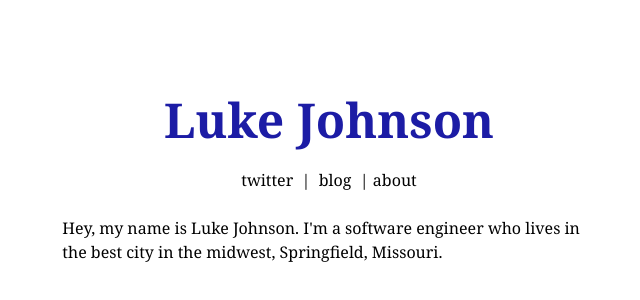
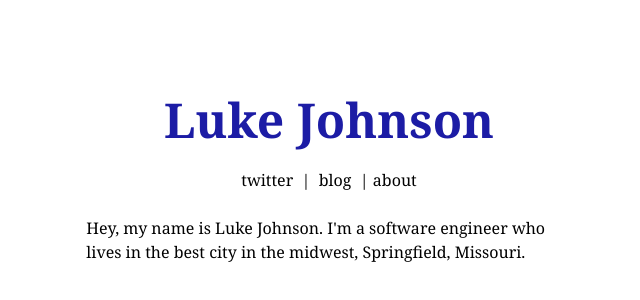
Before and after one commit to lukeedwardjo/lukejo, a React (Create React App) app: page /about in a window 1280 px wide. Shown: the top 300 px of the page, without its empty margins (311-951 px from the left). Built offline with nearby package versions, Linux system fonts and the light colour scheme.

Commit message:
fix layout

```diff
--- a/src/App.tsx
+++ b/src/App.tsx
@@ -5,7 +5,7 @@ function App() {
   return (
     <div className="flex items-center justify-center">
       <div className="flex-auto"></div>
-      <div className="font-serif selection:bg-lew-blue selection:text-lew-yellow h-screen w-5/12 shrink-0 mt-24">
+      <div className="flex-none font-serif selection:bg-lew-blue selection:text-lew-yellow h-screen w-full lg:w-5/12 shrink-0 mt-24">
         <div className="text-lew-blue text-5xl flex items-center justify-center font-bold">
           Luke&nbsp;Johnson
         </div>
--- a/src/routes/about.tsx
+++ b/src/routes/about.tsx
@@ -1,6 +1,6 @@
 export default function About() {
   return (
-    <div className="mt-6">
+    <div className="flex items-center justify-center mt-6 ml-6 mr-6">
       Hey, my name is Luke Johnson. I'm a software engineer who lives in the
       best city in the midwest, Springfield, Missouri.
     </div>
```
